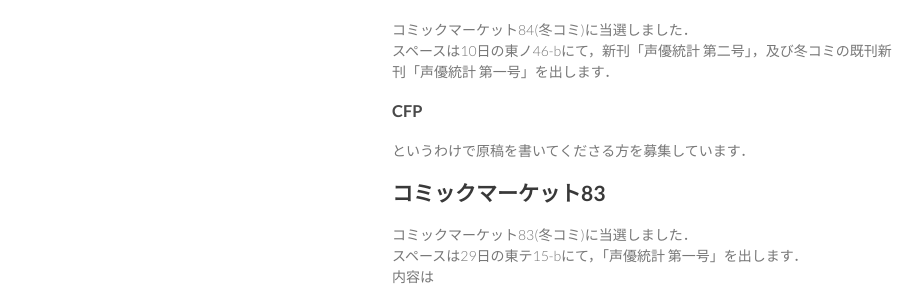
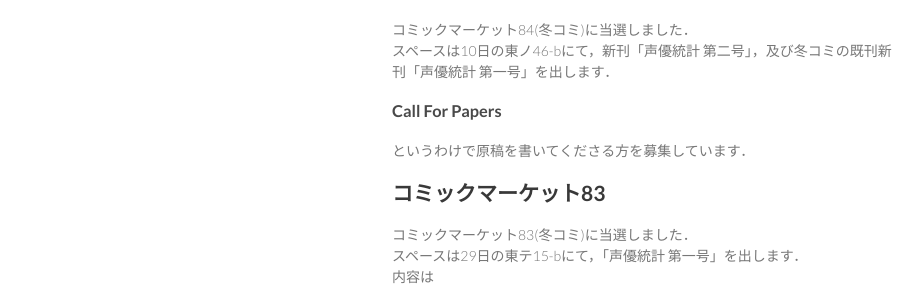
Before and after one commit to voice-statistics/voice-statistics.github.com, a Jekyll site: the page built from index.md, in a window 1280 px wide. Shown: the part 332-626 px from the top of the page, without its empty margins (178-1101 px from the left). Built offline with Jekyll 4.4.1, drawn with Linux system fonts in a browser that asks for light colours.

Commit message:
反映されん

```diff
--- a/index.md
+++ b/index.md
@@ -19,7 +19,7 @@
 スペースは10日の東ノ46-bにて，新刊「声優統計 第二号」，及び冬コミの既刊新刊「声優統計 第一号」を出します．
 
 
-### CFP
+### Call For Papers
 というわけで原稿を書いてくださる方を募集しています．
 
 
```
